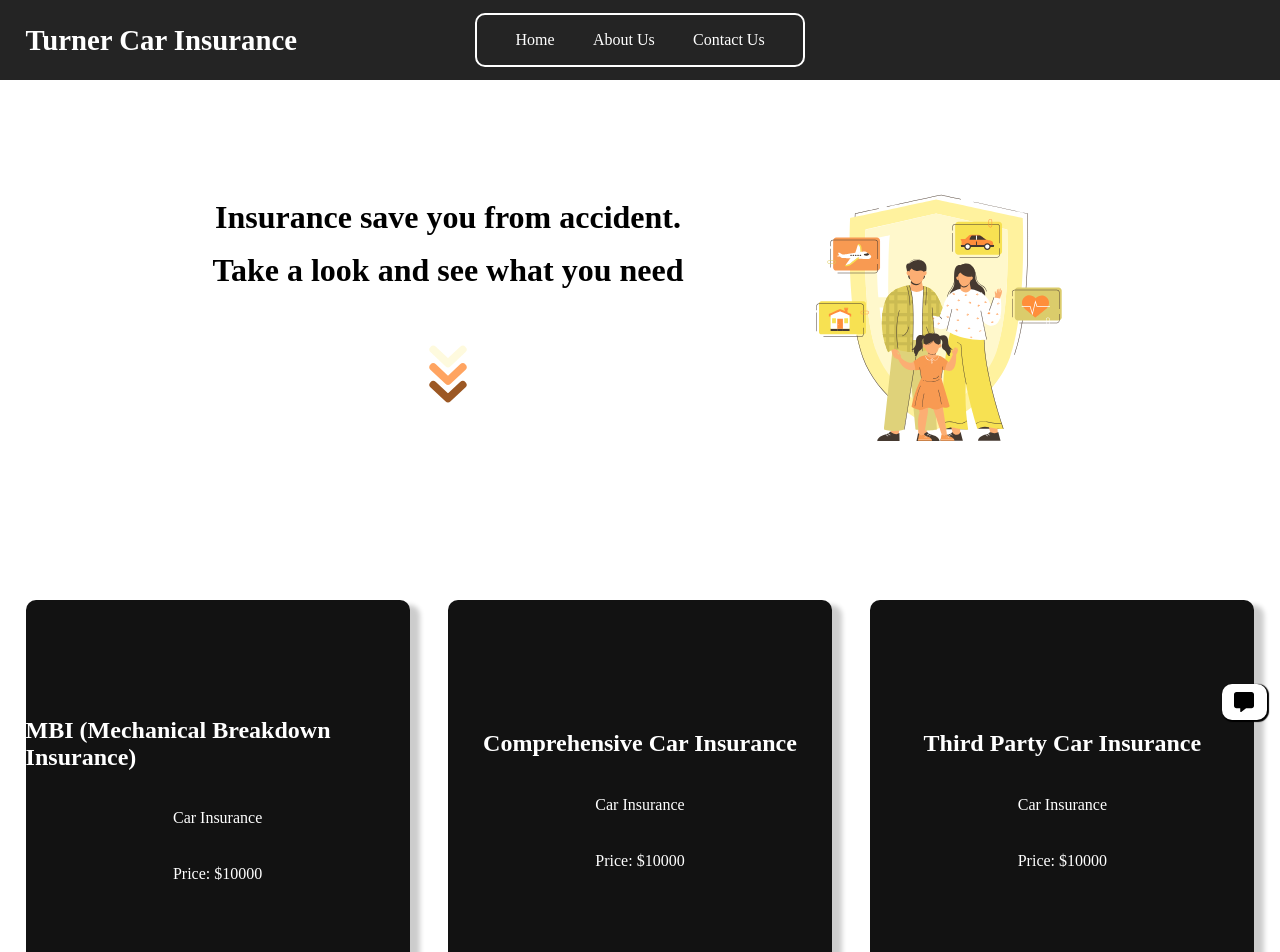
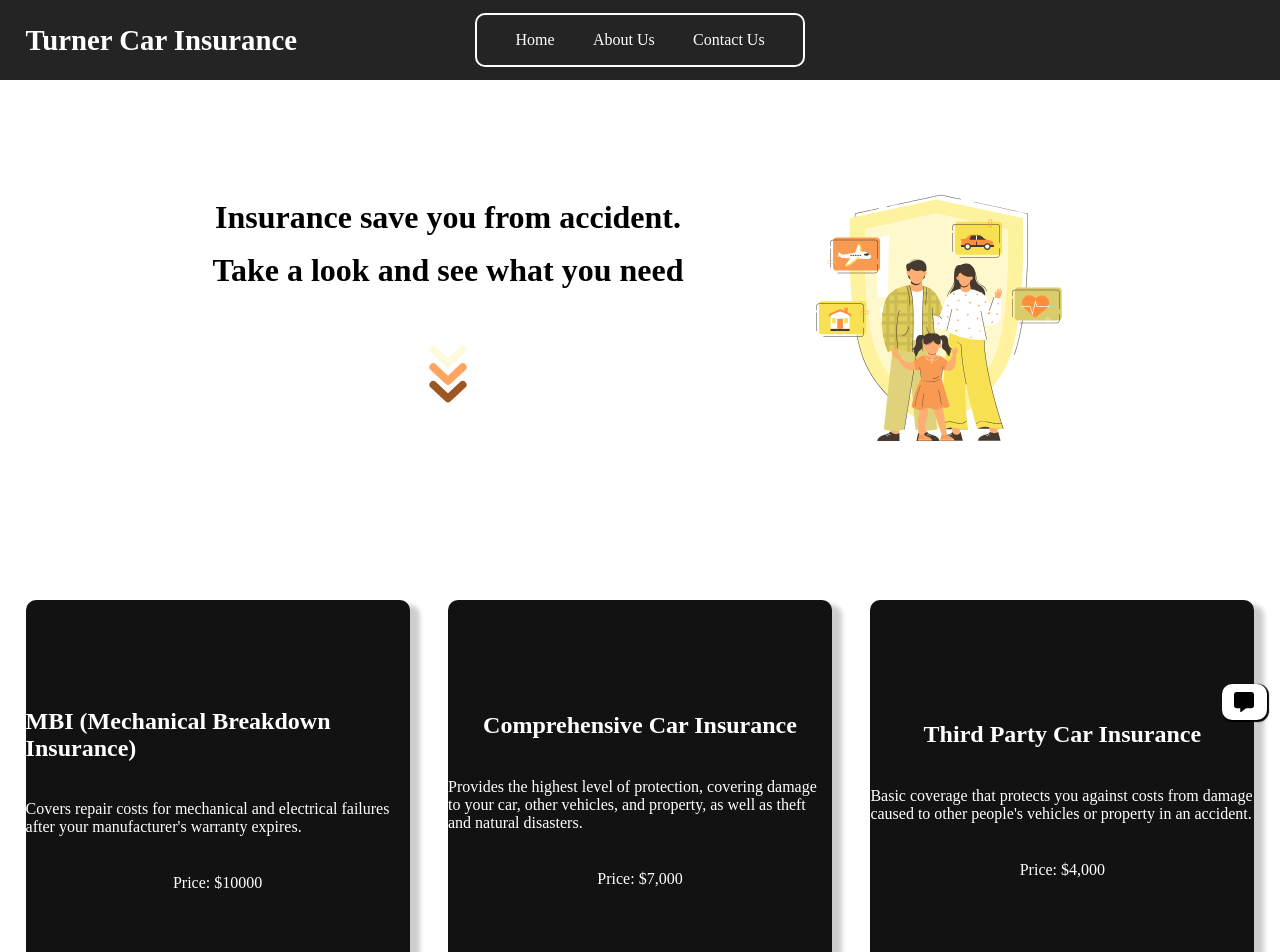
Before and after one commit to Avacia/car_insurance_AI, a React (Vite) app in the folder frontend/: page / in a window 1280 px wide. Shown: the top 952 px of the page. Built offline with nearby package versions, Linux system fonts and the light colour scheme.

Commit message:
update card info

```diff
--- a/frontend/src/component/Card/card.jsx
+++ b/frontend/src/component/Card/card.jsx
@@ -1,23 +1,24 @@
 import style from './card.module.css'
 
 
-export default function card(){
+export default function card() {
     const cardInfo = [
         {
             name: "MBI (Mechanical Breakdown Insurance)",
-            description: "Car Insurance",
+            description: "Covers repair costs for mechanical and electrical failures after your manufacturer's warranty expires.",
             price: "10000",
         },
         {
             name: "Comprehensive Car Insurance",
-            description: "Car Insurance",
-            price: "10000",
+            description: "Provides the highest level of protection, covering damage to your car, other vehicles, and property, as well as theft and natural disasters.",
+            price: "7,000",
         },
         {
-            name: " Third Party Car Insurance",
-            description: "Car Insurance",
-            price: "10000",
+            name: "Third Party Car Insurance",
+            description: "Basic coverage that protects you against costs from damage caused to other people's vehicles or property in an accident.",
+            price: "4,000",
         }
+
     ]
 
     return(
```
